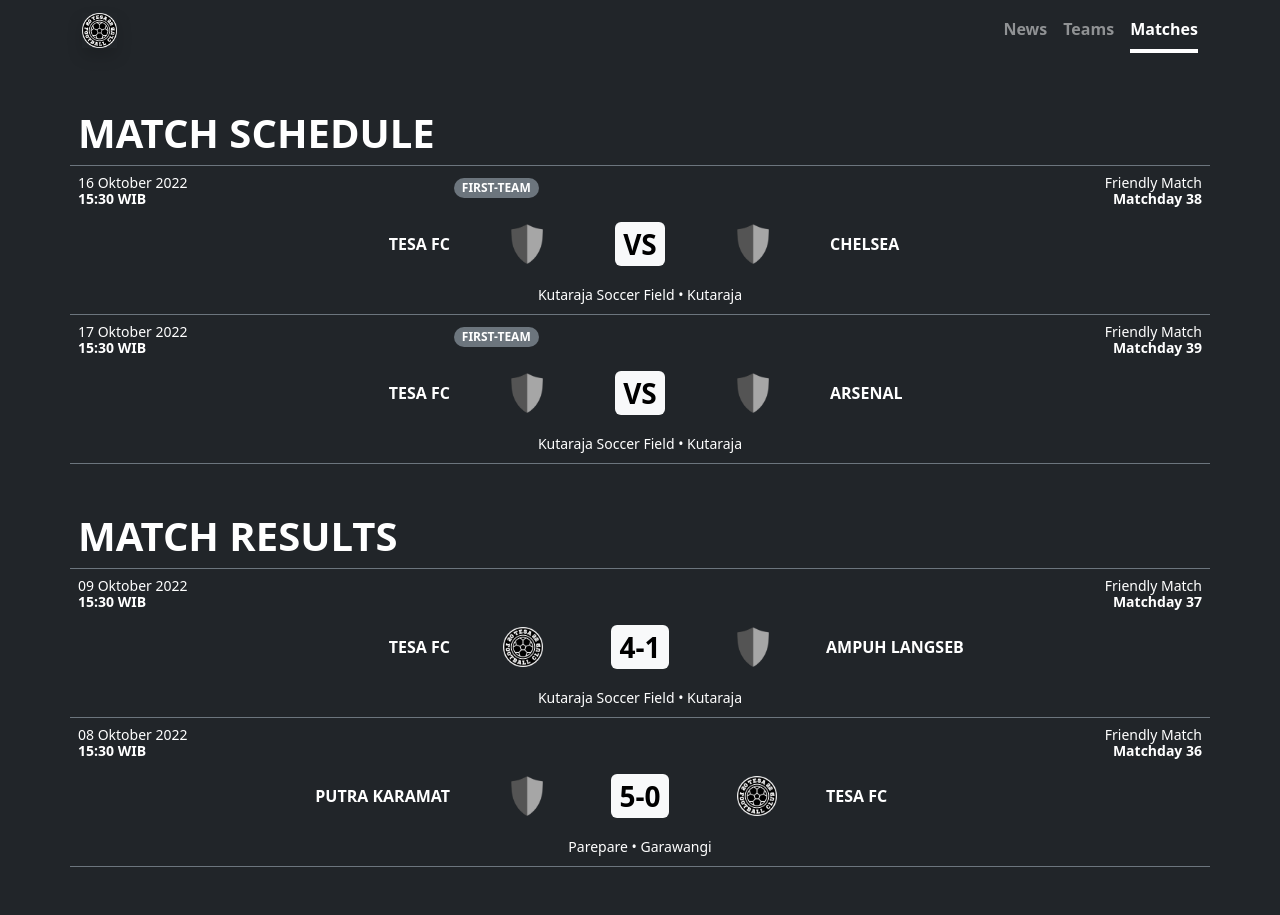
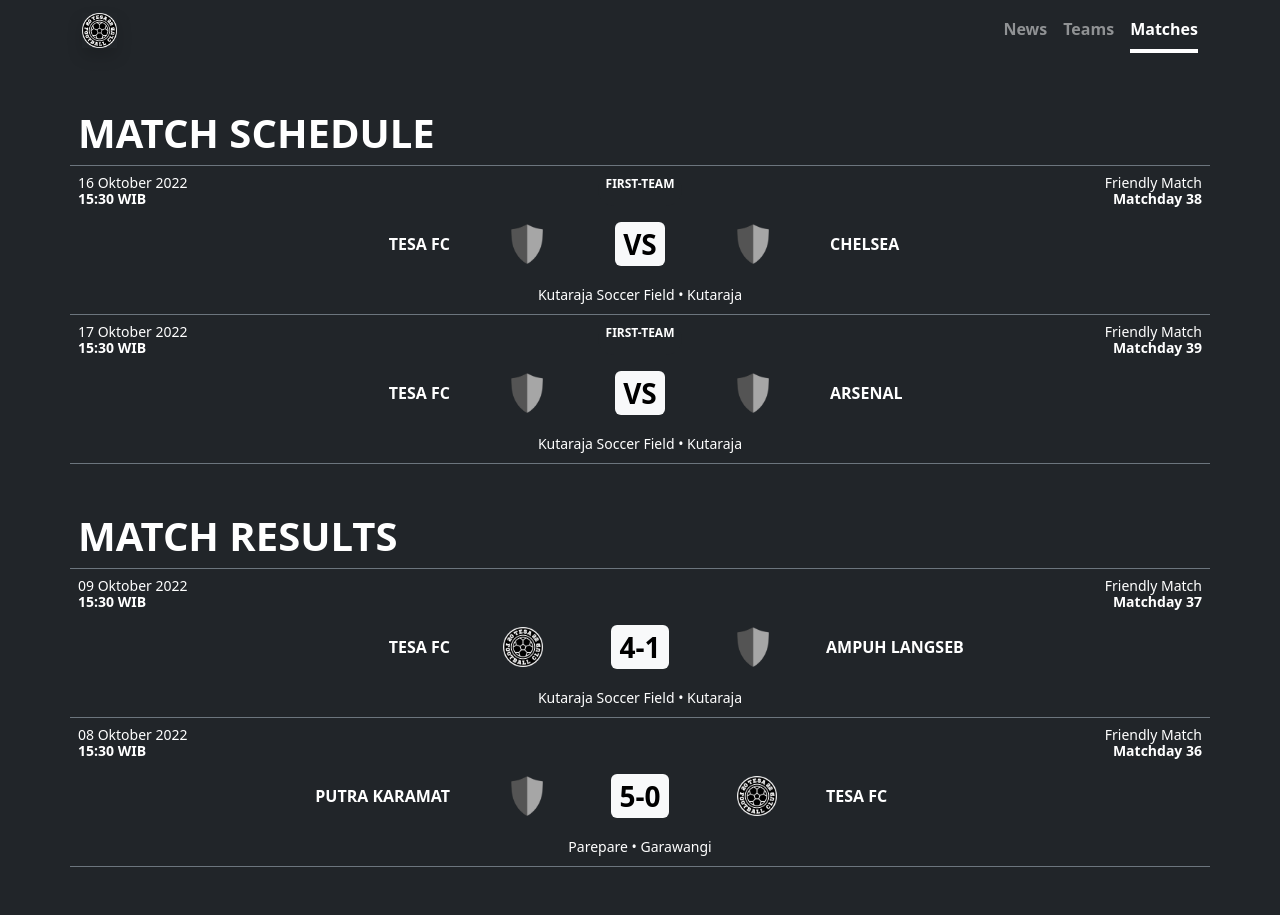
Before and after one commit to tesafc/tesafc.github.io, a Jekyll site: the page built from matches.html, in a window 1280 px wide. Built offline with Jekyll 4.4.1, drawn with Linux system fonts in a browser that asks for light colours.

Commit message:
Update matches.html

```diff
--- a/matches.html
+++ b/matches.html
@@ -16,7 +16,7 @@
               <p class="card-text text-start text-capitalize mb-0 lh-1"><small>{{ match.time }}</small></p>
               <p class="card-text text-start text-uppercase fw-bolder mb-0 lh-1"><small>{{ match.kick-off }}</small></p>
             </div>
-            <div class="col mx-auto"><small class="badge rounded-pill text-center text-bg-secondary text-uppercase lh-1">{{ match.team }}</small></div>
+            <div class="col d-flex justify-content-center"><small class="badge rounded-pill text-center text-bg-dark border-light text-uppercase lh-1">{{ match.team }}</small></div>
             <div class="col">
               <p class="card-text text-end text-capitalize mb-0 lh-1"><small>{{ match.competition }}</small></p>
               <p class="card-text text-end text-capitalize fw-bolder mb-0 lh-1"><small>{{ match.matchday }}</small></p>
```
